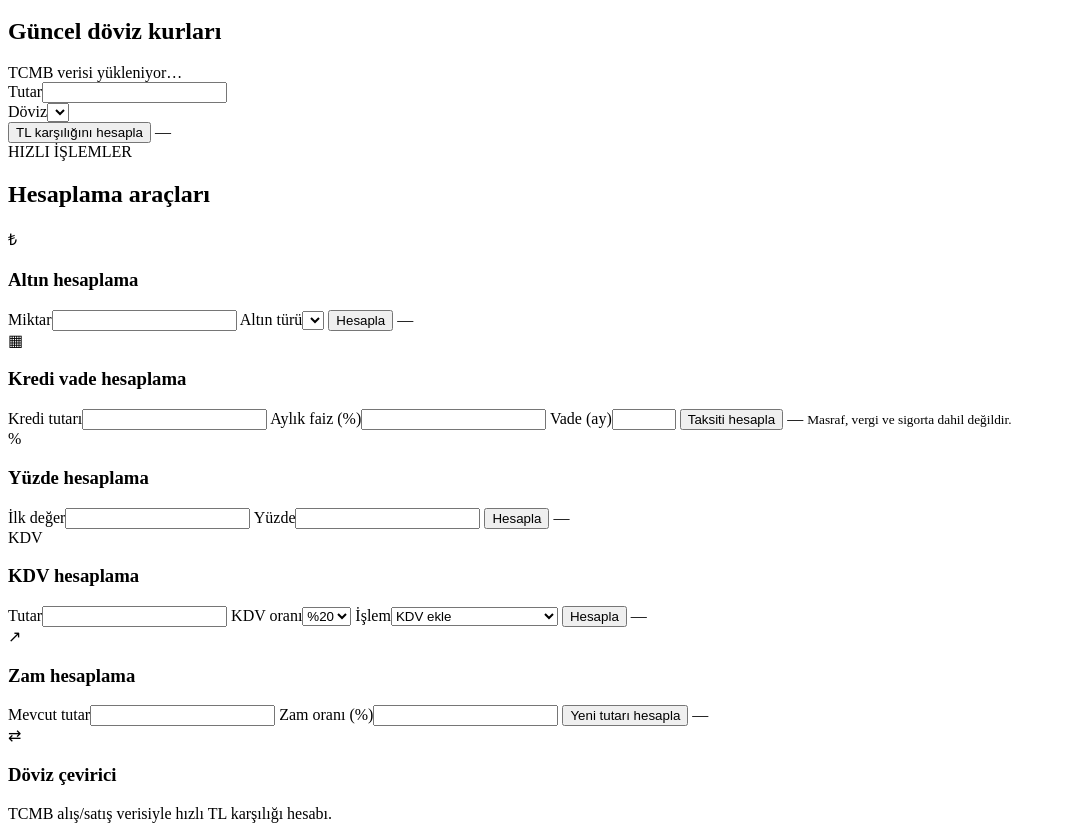
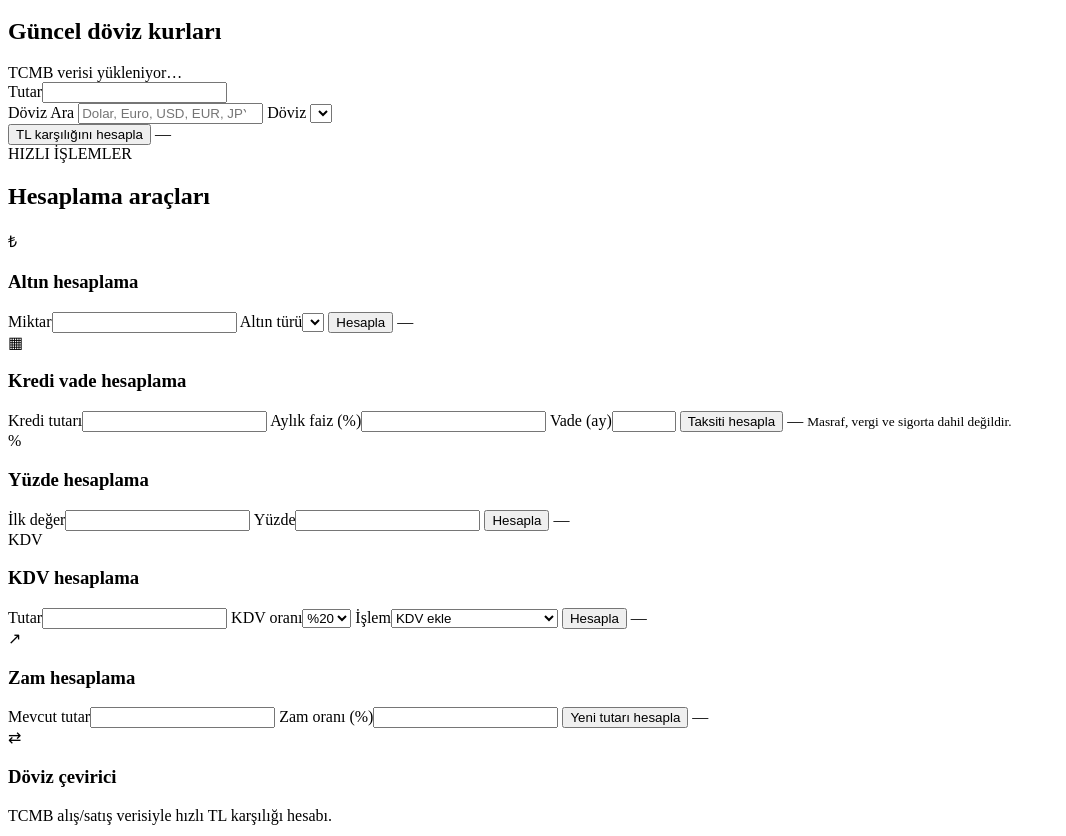
Before and after one commit to sevvalgcn/altinnekadar, a website: page public/index.html in a window 1280 px wide. Shown: the part 827-1663 px from the top of the page, without its empty margins (0-1066 px from the left). Drawn offline with Linux system fonts and the light colour scheme.

Commit message:
Update index.html

```diff
--- a/public/index.html
+++ b/public/index.html
@@ -76,7 +76,18 @@
     <div class="fx-grid" id="fxGrid" aria-live="polite"></div>
     <div class="converter panel-lite">
       <div><label for="fxAmount">Tutar</label><input id="fxAmount" type="number" value="" min="0" step="0.01"></div>
-      <div><label for="fxCurrency">Döviz</label><select id="fxCurrency"></select></div>
+      <div class="fx-currency-picker">
+  <label for="fxSearch">Döviz Ara</label>
+  <input
+    id="fxSearch"
+    type="search"
+    placeholder="Dolar, Euro, USD, EUR, JPY..."
+    autocomplete="off"
+  >
+
+  <label for="fxCurrency">Döviz</label>
+  <select id="fxCurrency"></select>
+</div>
       <button id="fxConvertBtn" class="primary" type="button">TL karşılığını hesapla</button>
       <output id="fxConvertResult" class="result">—</output>
     </div>
```
